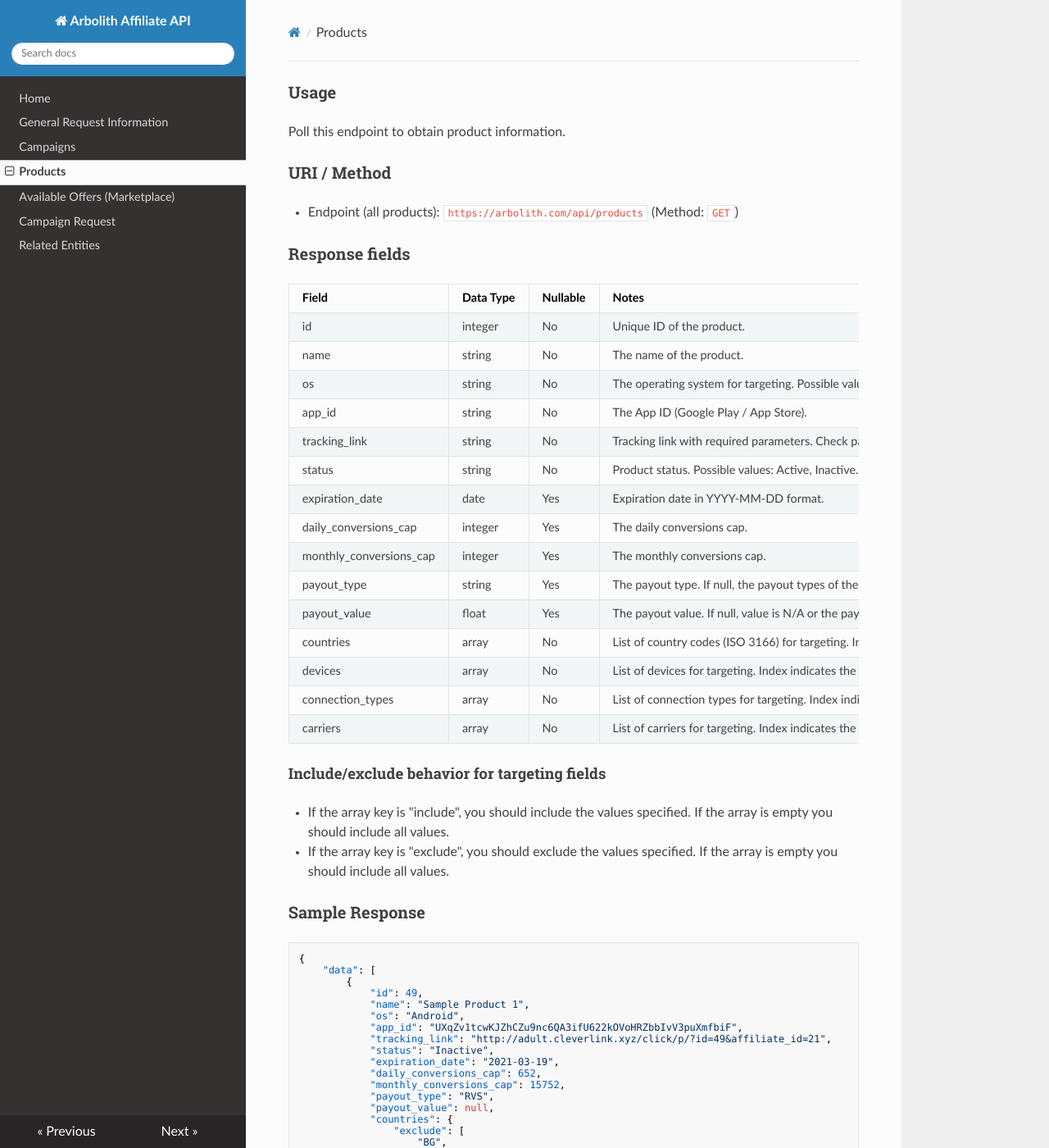
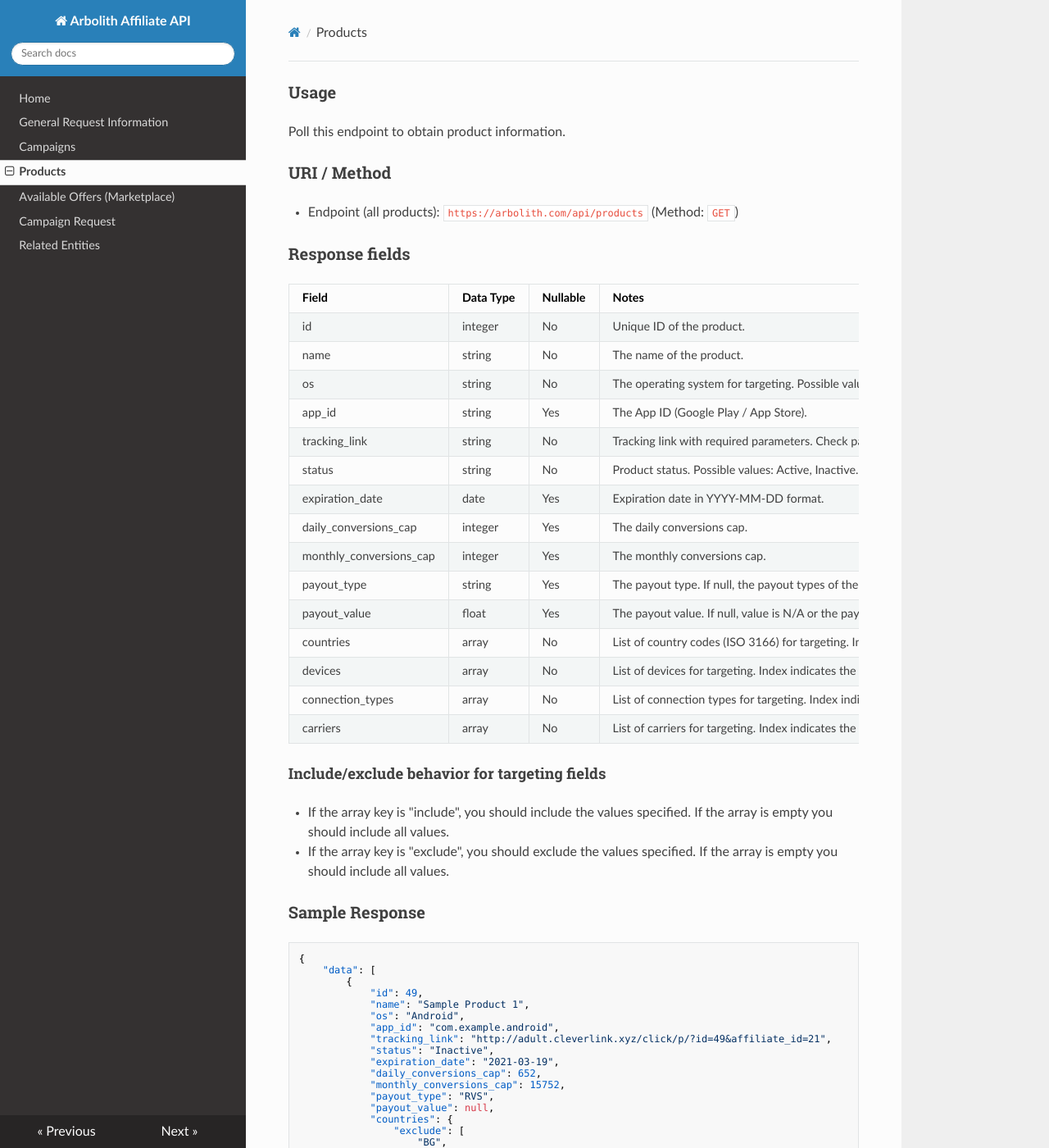
Before and after one commit to automizer-cloud/automizer.cloud-affiliate-api-docs, an MkDocs documentation site: the page built from docs/products.md, in a window 1280 px wide and 1400 px high. Shown: the whole window at 82% size. Built offline with MkDocs 1.6.1, drawn with Linux system fonts in a browser that asks for light colours; nearby versions of some CDN libraries; old or Windows-style settings are respelled for this version of MkDocs.

Commit message:
Update docs

```diff
--- a/docs/products.md
+++ b/docs/products.md
@@ -13,7 +13,7 @@ Field                    | Data Type | Nullable | Notes
 id                       | integer   | No       | Unique ID of the product.
 name                     | string    | No       | The name of the product.
 os                       | string    | No       | The operating system for targeting. Possible values: Android, iOS.
-app_id                   | string    | No       | The App ID (Google Play / App Store).
+app_id                   | string    | Yes      | The App ID (Google Play / App Store).
 tracking_link            | string    | No       | Tracking link with required parameters. Check panel for optional parameters.
 status                   | string    | No       | Product status. Possible values: Active, Inactive.
 expiration_date          | date      | Yes      | Expiration date in YYYY-MM-DD format.
@@ -40,7 +40,7 @@ carriers                 | array     | No       | List of carriers for targeting
             "id": 49,
             "name": "Sample Product 1",
             "os": "Android",
-            "app_id": "UXqZv1tcwKJZhCZu9nc6QA3ifU622kOVoHRZbbIvV3puXmfbiF",
+            "app_id": "com.example.android",
             "tracking_link": "http://adult.cleverlink.xyz/click/p/?id=49&affiliate_id=21",
             "status": "Inactive",
             "expiration_date": "2021-03-19",
```
